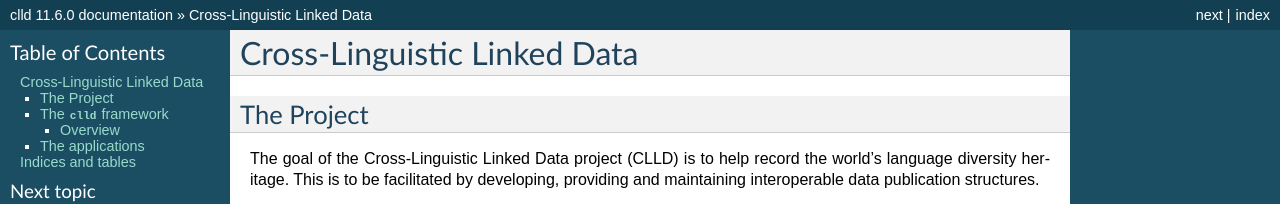
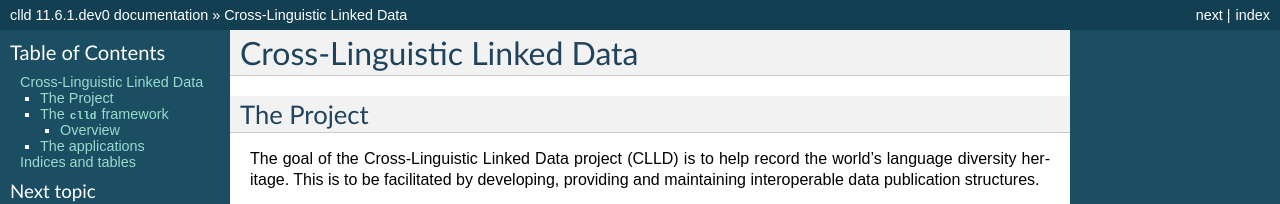
Before and after one commit to clld/clld, a Sphinx documentation site: the page built from docs/index.rst, in a window 1280 px wide and 900 px high. Shown: the top 204 px of the window. Built offline with Sphinx 7.4.7, drawn with Linux system fonts in a browser that asks for light colours; some of the changed text lies outside the part shown.

Commit message:
bump version for development

```diff
--- a/docs/conf.py
+++ b/docs/conf.py
@@ -55,10 +55,10 @@ copyright = 'Max Planck Society'
 # built documents.
 #
 # The full version, including alpha/beta/rc tags.
-release = '11.6.0'
+release = '11.6.1.dev0'
 
 # The short X.Y version.
-version = '11.6.0'
+version = '11.6.1.dev0'
 
 # The language for content autogenerated by Sphinx. Refer to documentation
 # for a list of supported languages.
--- a/setup.cfg
+++ b/setup.cfg
@@ -1,6 +1,6 @@
 [metadata]
 name = clld
-version = 11.6.0
+version = 11.6.1.dev0
 license = Apache 2.0
 license_files = LICENSE
 author = Robert Forkel
--- a/src/clld/__init__.py
+++ b/src/clld/__init__.py
@@ -3,7 +3,7 @@ import collections
 from clld.db.models import common
 from clld import interfaces
 
-__version__ = "11.6.0"
+__version__ = "11.6.1.dev0"
 
 
 class Resource(collections.namedtuple('Resource', 'name model interface with_index with_rdfdump')):
```
